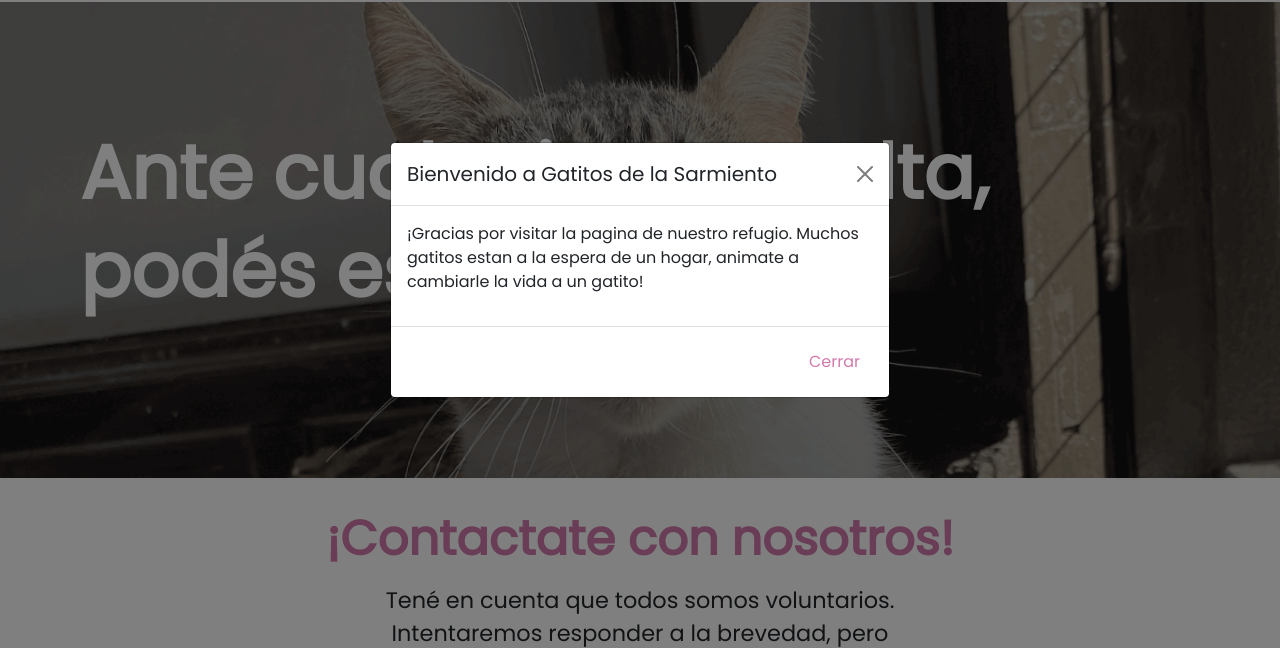
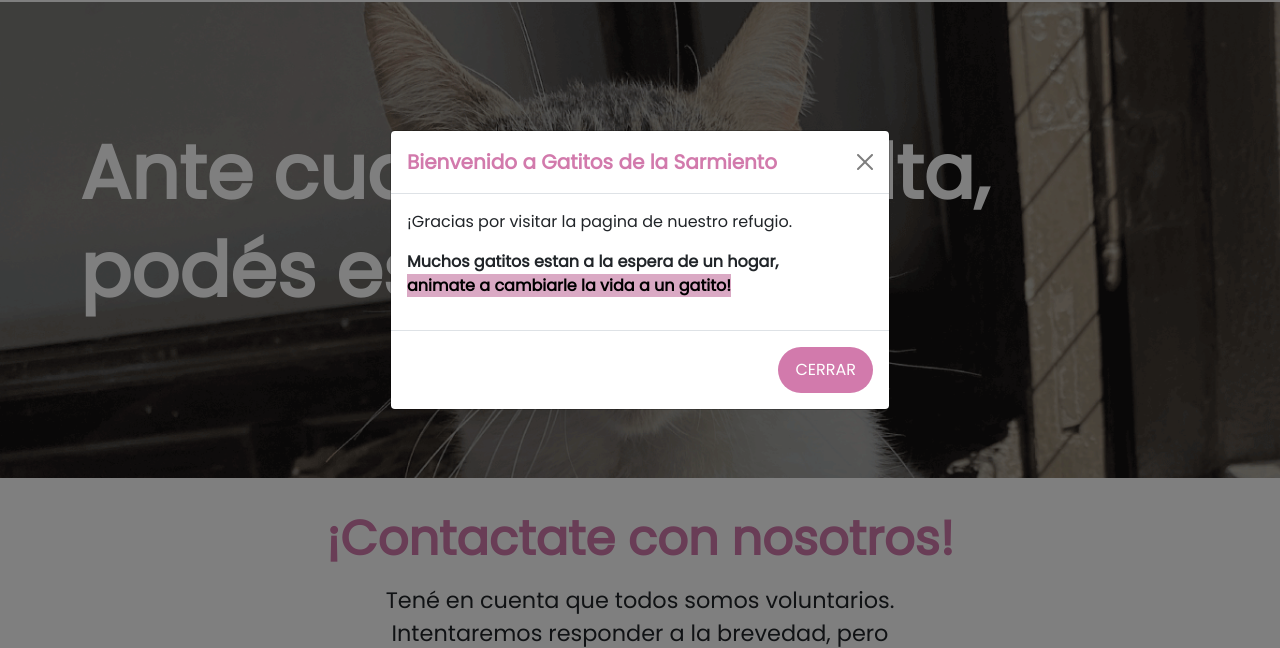
Before and after one commit to beluluciano/ProyectoFinalBAMultiplica, a plain HTML site: page pages/contacto.html in a window 1280 px wide. Shown: the part 130-778 px from the top of the page. Drawn offline with nearby package versions, Linux system fonts and the light colour scheme.

Commit message:
ultimas modificaciones

```diff
--- a/css/styles.css
+++ b/css/styles.css
@@ -1539,5 +1539,19 @@ footer {
     justify-content: center;
 }
 .color-primario{
-    color: #d27aac;
+    background-color: #d27aac;
+    color: white;
+    border-radius: 50px;
+    text-transform: uppercase;
+    border-style: solid;
+    border-width: 5px;
 }
+
+.title-modal{
+    color: #d27aac
+}
+
+.subrayado-modal{
+    background-color: #daa9c4;
+    color: black;
+}
--- a/pages/contacto.html
+++ b/pages/contacto.html
@@ -153,11 +153,12 @@
         <div class="modal-dialog modal-dialog-centered">
         <div class="modal-content">
             <div class="modal-header">
-            <h5 class="modal-title" id="modalBienvenidaLabel">Bienvenido a Gatitos de la Sarmiento</h5>
+            <h5 class="modal-title fw-bolder title-modal" id="modalBienvenidaLabel">Bienvenido a Gatitos de la Sarmiento</h5>
             <button type="button" class="btn-close" data-bs-dismiss="modal" aria-label="Close"></button>
             </div>
             <div class="modal-body">
-            <p>¡Gracias por visitar la pagina de nuestro refugio. Muchos gatitos estan a la espera de un hogar, animate a cambiarle la vida a un gatito!</p>
+            <p>¡Gracias por visitar la pagina de nuestro refugio.</p>
+            <p class="fw-bolder">Muchos gatitos estan a la espera de un hogar, <span class="text-nowrap subrayado-modal" style="width: 8rem;">animate a cambiarle la vida a un gatito! </span></p>
             </div>
             <div class="modal-footer">
             <button type="button" class="btn color-primario" data-bs-dismiss="modal">Cerrar</button>
```
